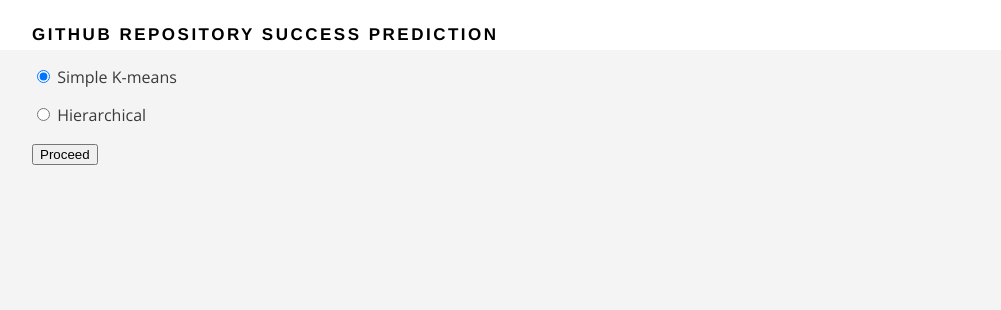
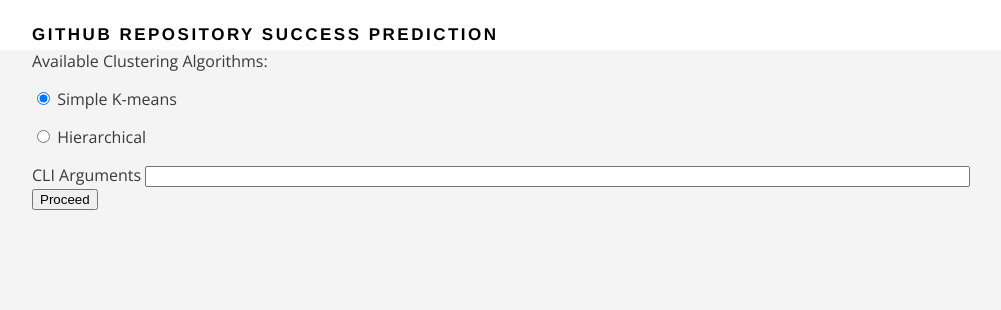
Before and after one commit to BasiukTV/OU_cs5593_F17_group_4_project, a Flask app: template demo/templates/cluster.html in a window 1280 px wide. Shown: the top 310 px of the page, without its empty margins (108-1109 px from the left). Run offline with Flask 2, Linux system fonts and the light colour scheme; the template is opened without the code that fills it: values that come from a table or form of the project are taken from there, others are empty; some libraries are stand-ins or nearby versions.

Commit message:
Adding CLI arguments textfield for clustering GUI page.

```diff
--- a/demo/forms.py
+++ b/demo/forms.py
@@ -1,6 +1,6 @@
 from flask_wtf import Form
 from flask_wtf.file import FileField
-from wtforms import StringField, SubmitField, RadioField
+from wtforms import StringField, SubmitField, RadioField, TextField
 from wtforms.validators import DataRequired
 
 class PreprocessingForm(Form):
@@ -8,7 +8,8 @@ class PreprocessingForm(Form):
     submit = SubmitField('Proceed')
 
 class ClusteringForm(Form):
-    clusteringAlgorithms = RadioField('Clustering Algorithms:', choices=[(1, 'Simple K-means'), (2, 'Hierarchical')], default = 1)
+    clusteringAlgorithms = RadioField('Available Clustering Algorithms:', choices=[(1, 'Simple K-means'), (2, 'Hierarchical')], default = 1)
+    cliArguments = TextField("CLI Arguments ")
     submit = SubmitField('Proceed')
 
 class RegressionForm(Form):
--- a/demo/routes.py
+++ b/demo/routes.py
@@ -25,6 +25,9 @@ def preprocess():
 def cluster():
     form = ClusteringForm()
 
+    if request.args.get('cliArguments', '') and request.args.get('clusteringAlgorithms','') == "2":
+        return "I might do hierarchical clustering for you in future ..."
+
     if request.method == "GET":
         if form.validate() == False:
             return render_template('cluster.html', form=form)
--- a/demo/templates/cluster.html
+++ b/demo/templates/cluster.html
@@ -4,14 +4,21 @@
   <main class="container">
     <div class="section-content">
       <form method="GET" action="/cluster">
+        <div>
+          {{ form.clusteringAlgorithms.label }}
+        </div>
         <div class="form-group">
-        {% for subfield in form.clusteringAlgorithms %}
-          <p/>
-          {{ subfield }}
-          {{ subfield.label }}
-        {% endfor %}
+          {% for subfield in form.clusteringAlgorithms %}
+            <p/>
+            {{ subfield }} {{ subfield.label }}
+          {% endfor %}
         </div>
-        {{ form.submit(class="btn-cluster") }}
+        <div>
+          {{ form.cliArguments.label }} {{ form.cliArguments(size=100) }}
+        </div>
+        <div>
+          {{ form.submit(class="btn-cluster") }}
+        </div>
       </form>
     </div>
   </main>
```
